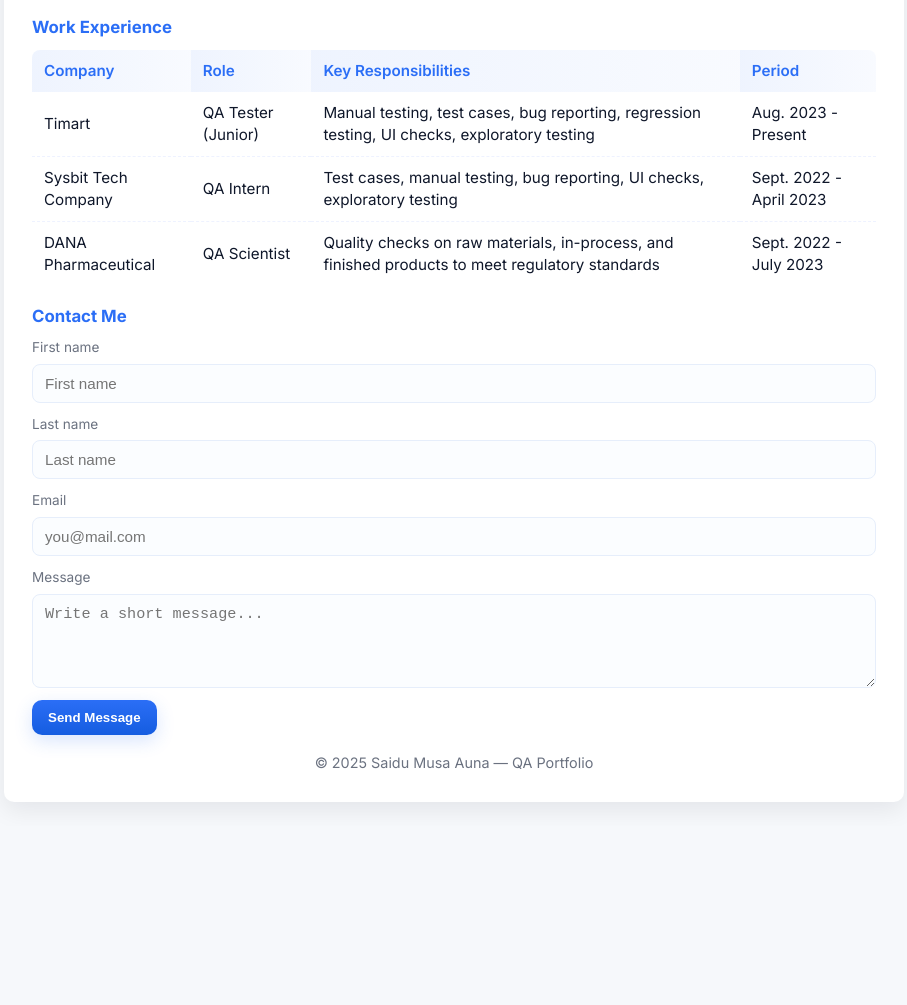
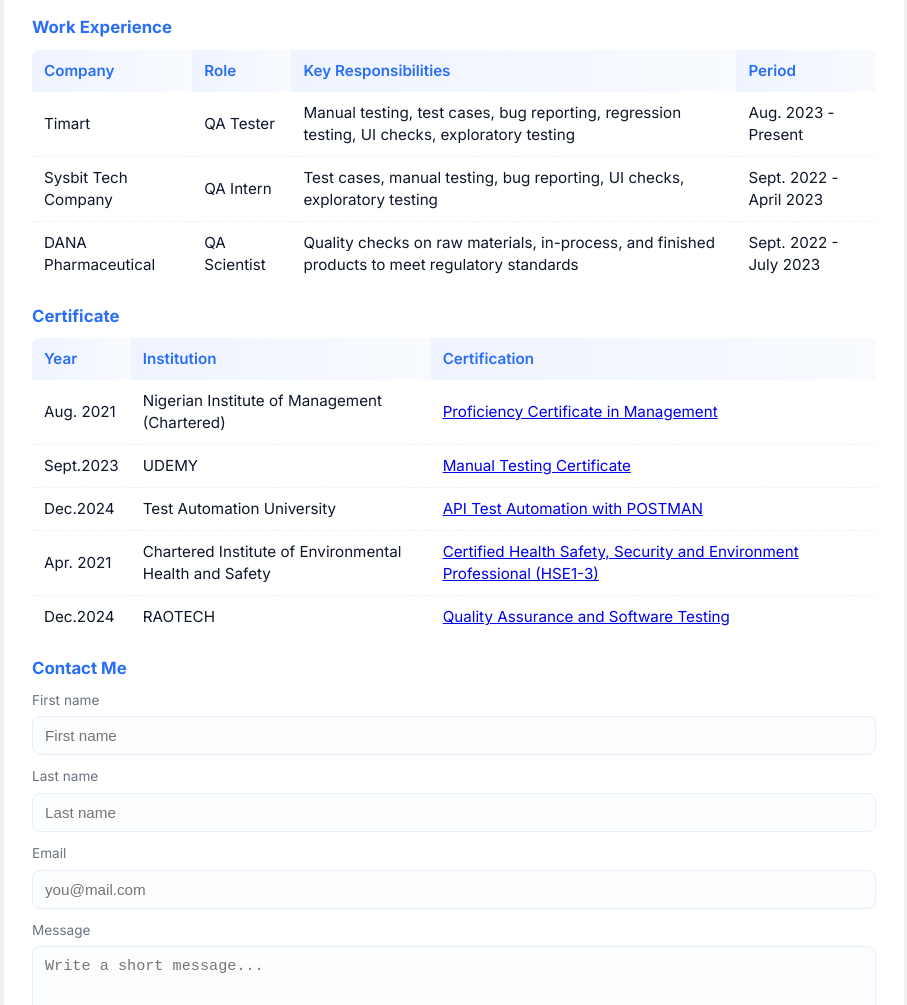
Before and after one commit to Auna19/Biodata, a plain HTML site: page index.html in a window 1280 px wide. Shown: the part 473-1478 px from the top of the page, without its empty margins (186-1093 px from the left). Before the commit the page ends 1299 px from the top, so only its background shows below. Drawn offline with Linux system fonts and the light colour scheme.

Commit message:
Added Certificate

```diff
--- a/index.html
+++ b/index.html
@@ -18,7 +18,7 @@
       <img src="https://i.postimg.cc/fRr1M2hV/profile.jpg" alt="Profile picture of Saidu Musa Auna" class="profile-img">
       <div class="profile-info">
         <h1 class="name">Saidu Musa Auna</h1>
-        <p class="tagline">Junior QA Tester | Curious | Detail-Oriented | Learning Automation</p>
+        <p class="tagline"> QA Tester | Critical Thinker | Detail-Oriented | Learning Automation</p>
       </div>
     </header>
 
@@ -72,7 +72,7 @@
         <tbody>
           <tr>
             <td>Timart</td>
-            <td>QA Tester (Junior)</td>
+            <td>QA Tester </td>
             <td>Manual testing, test cases, bug reporting, regression testing, UI checks, exploratory testing</td>
             <td>Aug. 2023 - Present</td>
           </tr>
@@ -91,6 +91,54 @@
         </tbody>
       </table>
     </section>
+
+    <!-- Certificate -->
+
+     <section class="Certificate">
+  <h2>Certificate</h2>
+  <table>
+    <thead>
+      <tr>
+        <th>Year</th>
+        <th>Institution</th>
+        <th>Certification</th>
+      </tr>
+    </thead>
+    <tbody>
+      <tr>
+        <td>Aug. 2021</td>
+        <td>Nigerian Institute of Management (Chartered)</td>
+        <td><a href="https://drive.google.com/drive/folders/1V3EVkNz4ViX8hVu6azbWf0setMKWH_vT" target="_blank">Proficiency Certificate in Management</a></td>
+      </tr>
+      <tr>
+        <td>Sept.2023</td>
+        <td>UDEMY</td>
+        <td><a href="https://drive.google.com/file/d/1IeCyp6dNCx30NpebmIIIqE08c94M6orX/view" target="_blank">Manual Testing Certificate</a></td>
+      </tr>
+      <tr>
+        <td>Dec.2024</td>
+        <td>Test Automation University</td>
+       <td><a href="https://drive.google.com/file/d/1HHWPQFvyuW2YlPi6UsJyHqtMw_ayVLqu/view" target="_blank">API Test Automation with POSTMAN</a></td>
+
+      </tr>
+      <tr>
+        <td>Apr. 2021</td>
+        <td>Chartered Institute of Environmental<br> Health and Safety</br></td>
+        <td><a href="https://drive.google.com/drive/folders/1_qr0h4_cjpc2foSIuLPrx0UWZt9_3hEb" target="_blank"> Certified Health Safety, Security and Environment Professional (HSE1-3)</a></td>
+      </tr>
+      <tr>
+        <td>Dec.2024</td>
+        <td>RAOTECH</td>
+        <td><a href="https://drive.google.com/file/d/1axujfRoIcsYUYkqNFNWM49gdnysWeT73/view" target="_blank"> Quality Assurance and Software Testing</a></td>
+
+      </tr>
+    </tbody>
+  </table>
+</section>
+
+
+
+
 
     <!-- Contact Form -->
     <section>
```
Also changed, not shown: script.js (line endings or trailing spaces), styles.css (line endings or trailing spaces).
